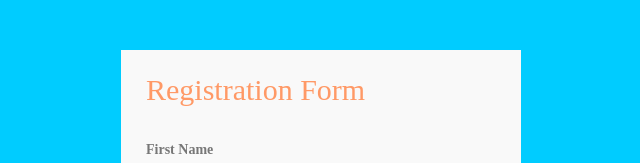
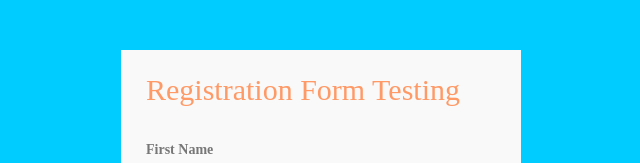
Before and after one commit to eldhovarghese9514/New, a plain HTML site: page index.html in a window 1280 px wide. Shown: the top 163 px of the page, without its empty margins (319-959 px from the left). Drawn offline with Linux system fonts and the light colour scheme.

Commit message:
second change

```diff
--- a/index.html
+++ b/index.html
@@ -9,7 +9,7 @@
     <body>
         <div class="container">
             <form id="contact">
-              <h3> Registration Form</h3>
+              <h3> Registration Form Testing</h3>
               <br>
               <fieldset>
                     <label for="contact_name">First Name </label>
```
